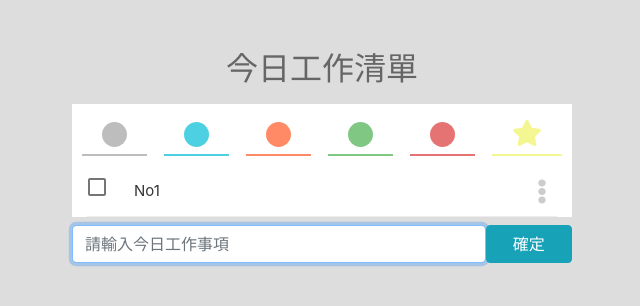
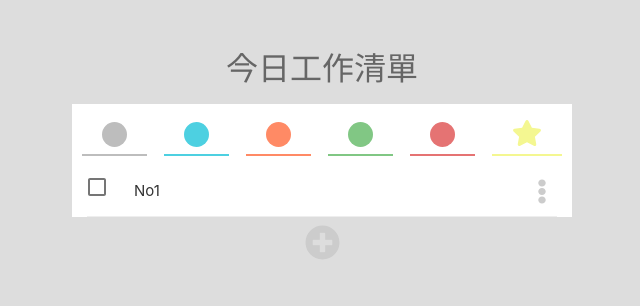
Before and after one commit to weichieh123/React-TodoApp-MUI, a React (Create React App) app: page / in a window 1280 px wide. Shown: the top 306 px of the page, without its empty margins (318-958 px from the left). Built offline with nearby package versions, Linux system fonts and the light colour scheme.

Commit message:
新增addBtn

```diff
--- a/src/components/TodoAddForm.js
+++ b/src/components/TodoAddForm.js
@@ -17,7 +17,7 @@ function TodoAddForm(props) {
         placeholder="請輸入今日工作事項"
         // onKeyPress={handleAddNew}
       />
-      <button className="btn-info addBtn" type="submit" >確定</button>
+      <button className="btn-info addBtn" type="submit">確定</button>
       </form>
     </>
   )
--- a/src/components/TodoApp.js
+++ b/src/components/TodoApp.js
@@ -8,12 +8,14 @@ import deepOrange from '@material-ui/core/colors/deepOrange'
 import green from '@material-ui/core/colors/green'
 import red from '@material-ui/core/colors/red'
 import star from '../images/star.svg'
+import plus from '../images/plus.svg'
 import _ from 'lodash'
 
 function TodoApp() {
   const [todoInput, setTodoInput] = useState('')
   const [filteredTodos, setFilteredTodos] = useState([])
   const [filteredGroup, setFilteredGroup] = useState('grey')
+  const [showAddForm, setShowAddForm] = useState(false)
 
   // grey, cyan, deepOrange, green, red
   const groupType = [
@@ -218,6 +220,7 @@ function TodoApp() {
     setTodos(newTodos)
     setTodoInput('')
     handelFilter(filteredGroup, newTodos)
+    setShowAddForm(false)
   }
 
   // 【 2-刪除功能 】
@@ -264,12 +267,20 @@ function TodoApp() {
         handleUpdate={handleUpdate}
         classes={classes}
         />
+
+        {showAddForm ?
           <TodoAddForm
             todoInput={todoInput}
             setTodoInput={setTodoInput}
             // handleAddNew={handleAddNew}
             handleAddBtn={handleAddBtn}
+            setShowAddForm={setShowAddForm}
           />
+          :
+          <div className="icon-add mx-auto mt-2" onClick={()=>setShowAddForm(true)}>
+            <img src={plus} alt="" />
+          </div>
+        }
       </div>
     </>
   )
--- a/src/index.scss
+++ b/src/index.scss
@@ -33,6 +33,10 @@ h1 {
       }
     }
 
+  }
+  .icon-add {
+    width: 35px;
+    height: 35px;
   }
 }
 .todoItemWrap {
```
Also changed, not shown: src/images/plus.svg (added). Lines whose indentation alone changed are shown as unchanged.
